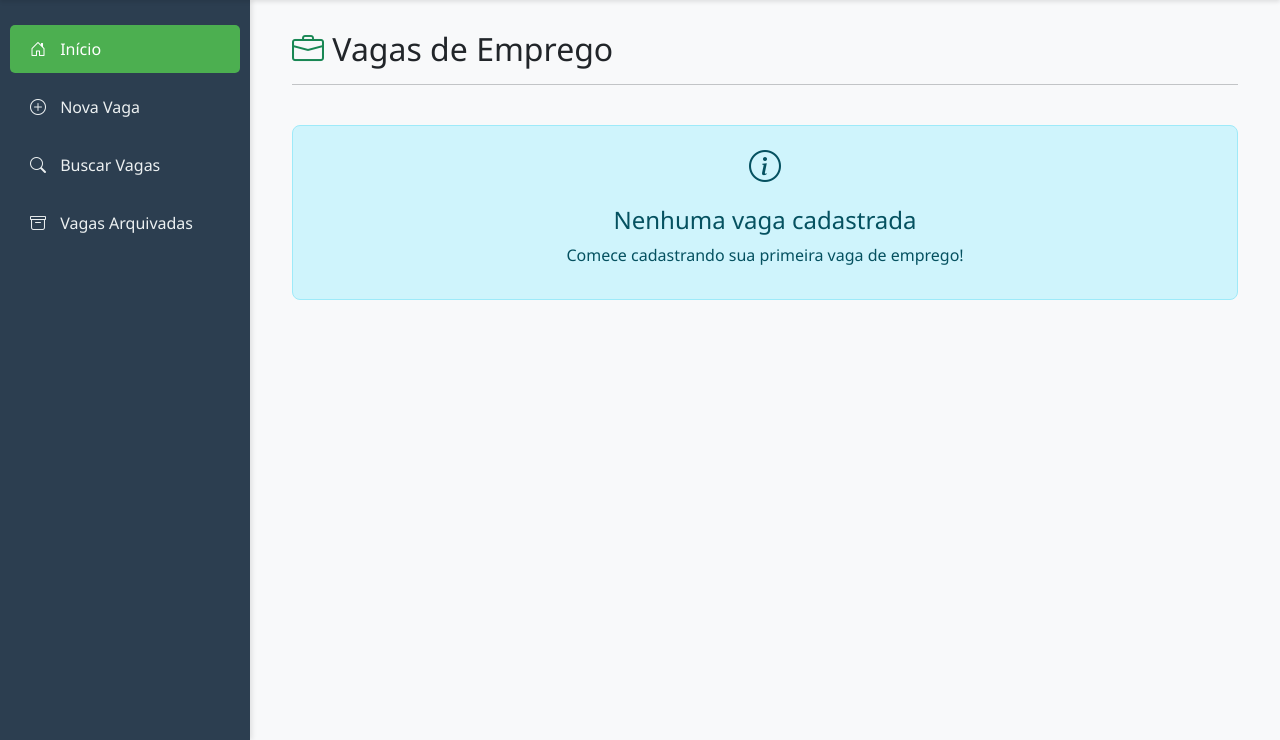
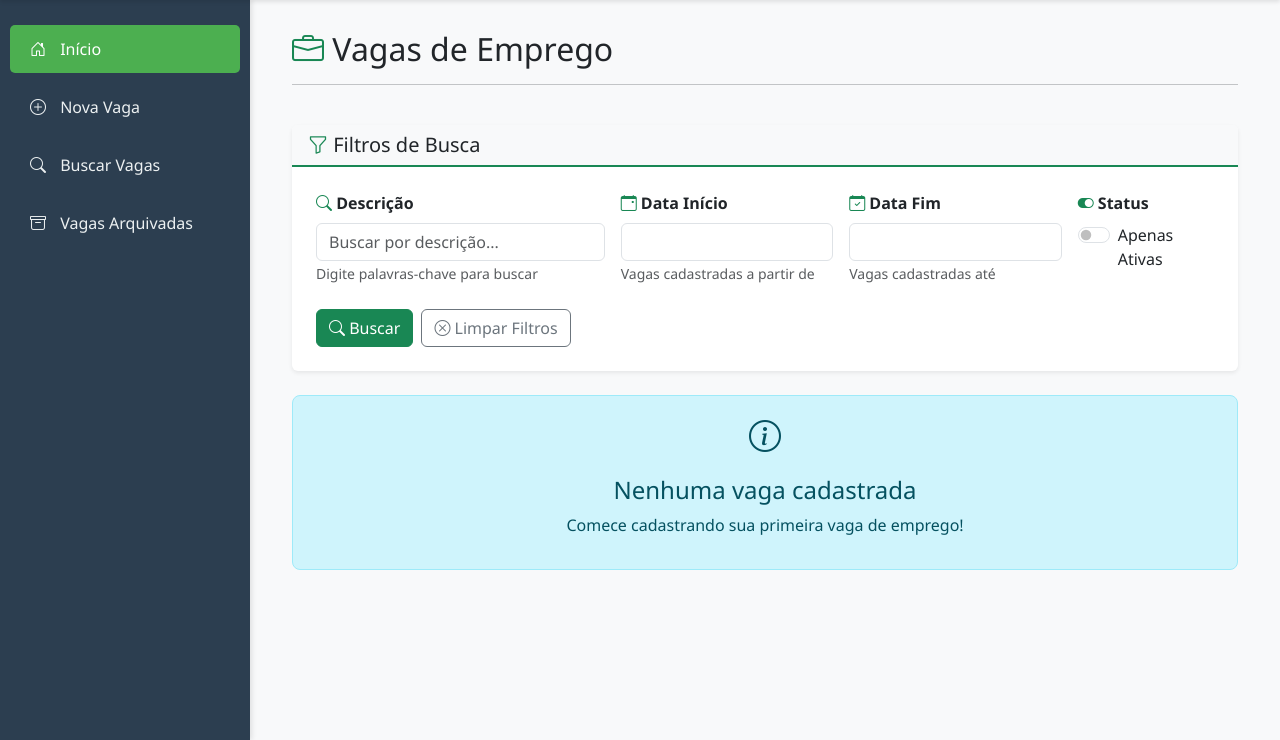
Before and after one commit to JefersonQueiroga/WorkApp, a Django app: page / in a window 1280 px wide. Shown: the part 60-800 px from the top of the page. Run offline with Django 5.2, Linux system fonts and the light colour scheme; the visitor is signed in with stand-in values (Sample User, id 1); data that the repository does not hold is empty.

Commit message:
alteracoes no filtros

```diff
--- a/vaga/forms.py
+++ b/vaga/forms.py
@@ -11,3 +11,34 @@ class VagaEmpregoForm(forms.ModelForm):
             'ativo': forms.CheckboxInput(attrs={'class': 'form-check-input'}),
             'foto': forms.FileInput(attrs={'class': 'form-control'}),
         }
+
+class VagaFiltroForm(forms.Form):
+    """Formulário para filtrar vagas"""
+
+    descricao = forms.CharField(required=False, label='Descrição')
+    data_inicio = forms.DateField(required=False, label='Data Início')
+    data_fim = forms.DateField(required=False, label='Data Fim')
+    apenas_ativas = forms.BooleanField(required=False, label='Apenas vagas ativas')
+
+
+    def __init__(self, *args, **kwargs):
+        super().__init__(*args, **kwargs)
+
+        self.fields['descricao'].widget.attrs.update({
+            'class': 'form-control',
+            'placeholder': 'Buscar por descrição...'
+        })
+
+        self.fields['data_inicio'].widget.attrs.update({
+            'class': 'form-control',
+            'type': 'date'
+        })
+
+        self.fields['data_fim'].widget.attrs.update({
+            'class': 'form-control',
+            'type': 'date'
+        })
+
+        self.fields['apenas_ativas'].widget.attrs.update({
+            'class': 'form-check-input'
+        })
--- a/vaga/templates/vaga/index.html
+++ b/vaga/templates/vaga/index.html
@@ -19,6 +19,94 @@
             <hr>
         </div>
     </div>
+
+      <div class="row mb-4">
+        <div class="col-12">
+            <div class="card shadow-sm border-0">
+                <div class="card-header bg-light border-bottom border-success border-2">
+                    <h5 class="mb-0">
+                        <i class="bi bi-funnel text-success"></i> Filtros de Busca
+                    </h5>
+                </div>
+                <div class="card-body p-4">
+                    <form method="get" id="filtroForm">
+                        <div class="row g-3">
+
+                            <!-- Filtro por Descrição -->
+                            <div class="col-md-4">
+                                <label for="{{ filtro_form.descricao.id_for_label }}" class="form-label fw-bold">
+                                    <i class="bi bi-search text-success"></i> Descrição
+                                </label>
+                                {{ filtro_form.descricao }}
+                                <small class="text-muted">Digite palavras-chave para buscar</small>
+                            </div>
+
+                            <!-- Filtro por Data Início -->
+                            <div class="col-md-3">
+                                <label for="{{ filtro_form.data_inicio.id_for_label }}" class="form-label fw-bold">
+                                    <i class="bi bi-calendar-event text-success"></i> Data Início
+                                </label>
+                                {{ filtro_form.data_inicio }}
+                                <small class="text-muted">Vagas cadastradas a partir de</small>
+                            </div>
+
+                            <!-- Filtro por Data Fim -->
+                            <div class="col-md-3">
+                                <label for="{{ filtro_form.data_fim.id_for_label }}" class="form-label fw-bold">
+                                    <i class="bi bi-calendar-check text-success"></i> Data Fim
+                                </label>
+                                {{ filtro_form.data_fim }}
+                                <small class="text-muted">Vagas cadastradas até</small>
+                            </div>
+
+                            <!-- Filtro Apenas Ativas -->
+                            <div class="col-md-2">
+                                <label class="form-label fw-bold d-block">
+                                    <i class="bi bi-toggle-on text-success"></i> Status
+                                </label>
+                                <div class="form-check form-switch mt-2">
+                                    {{ filtro_form.apenas_ativas }}
+                                    <label class="form-check-label" for="{{ filtro_form.apenas_ativas.id_for_label }}">
+                                        Apenas Ativas
+                                    </label>
+                                </div>
+                            </div>
+
+                        </div>
+
+                        <!-- Botões de Ação -->
+                        <div class="row mt-4">
+                            <div class="col-12">
+                                <div class="d-flex gap-2">
+                                    <button type="submit" class="btn btn-success">
+                                        <i class="bi bi-search"></i> Buscar
+                                    </button>
+                                    <a href="{% url 'listar_vagas' %}" class="btn btn-outline-secondary">
+                                        <i class="bi bi-x-circle"></i> Limpar Filtros
+                                    </a>
+                                </div>
+                            </div>
+                        </div>
+                    </form>
+                </div>
+            </div>
+        </div>
+    </div>
+
+    <!-- Contador de Resultados -->
+    {% if request.GET %}
+    <div class="row mb-3">
+        <div class="col-12">
+            <div class="alert alert-info d-flex align-items-center">
+                <i class="bi bi-info-circle me-2 fs-5"></i>
+                <div>
+                    Encontrada(s) <strong>{{ vagas.count }}</strong> vaga(s) com os filtros aplicados.
+                </div>
+            </div>
+        </div>
+    </div>
+    {% endif %}
+
 
     {% if vagas %}
         <div class="row g-4">
--- a/vaga/views.py
+++ b/vaga/views.py
@@ -3,11 +3,42 @@ from django.contrib import messages
 from .models import VagaEmprego
 from .forms import VagaEmpregoForm
 from django.contrib.auth.decorators import login_required
+from .forms import VagaEmpregoForm, VagaFiltroForm  # ← ADICIONE
+
 
 @login_required
 def listar_vagas(request):
     vagas = VagaEmprego.objects.all()
-    return render(request, 'vaga/index.html', {'vagas': vagas})
+    # ========== ADICIONE ESTE BLOCO ==========
+    # Criar instância do formulário
+    filtro_form = VagaFiltroForm(request.GET or None)
+
+    # Aplicar filtros se válido
+    if filtro_form.is_valid():
+        # Filtro por descrição
+        descricao = filtro_form.cleaned_data.get('descricao')
+        if descricao:
+            vagas = vagas.filter(descricao__icontains=descricao)
+
+        # Filtro por data início
+        data_inicio = filtro_form.cleaned_data.get('data_inicio')
+        if data_inicio:
+            vagas = vagas.filter(data_cadastro__date__gte=data_inicio)
+
+        # Filtro por data fim
+        data_fim = filtro_form.cleaned_data.get('data_fim')
+        if data_fim:
+            vagas = vagas.filter(data_cadastro__date__lte=data_fim)
+
+        # Filtro por status
+        apenas_ativas = filtro_form.cleaned_data.get('apenas_ativas')
+        if apenas_ativas:
+            vagas = vagas.filter(ativo=True)
+
+    return render(request, 'vaga/index.html', {
+        'vagas': vagas,
+        'filtro_form': filtro_form  # ← ADICIONE
+    })
 
 @login_required
 def criar_vaga(request):
```
